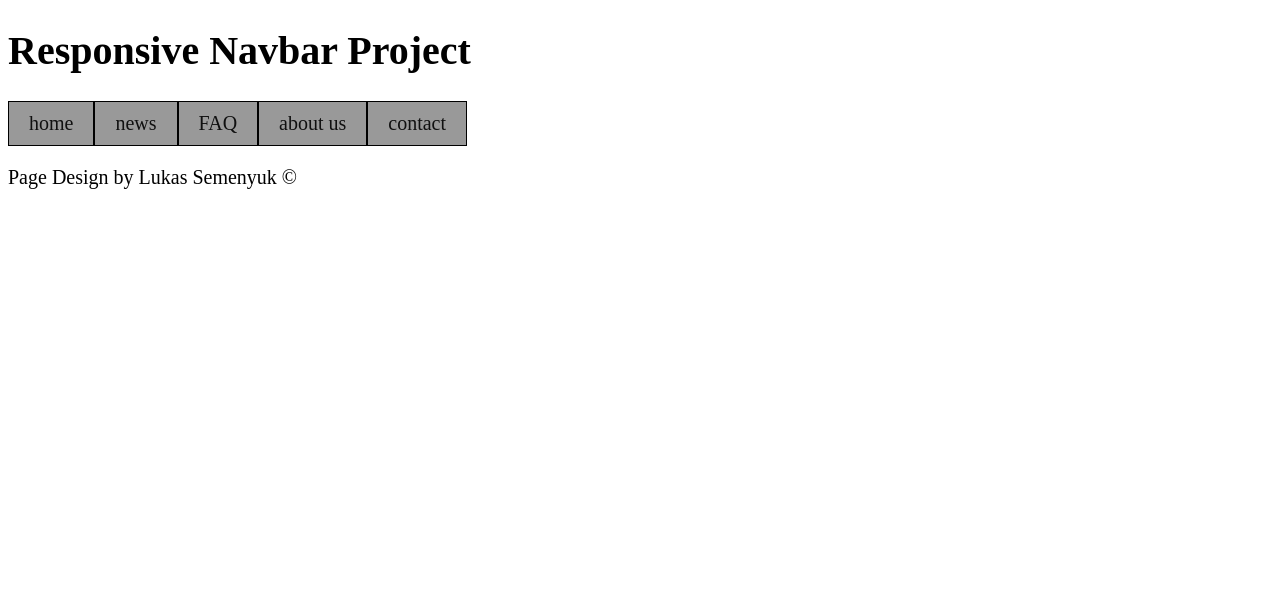
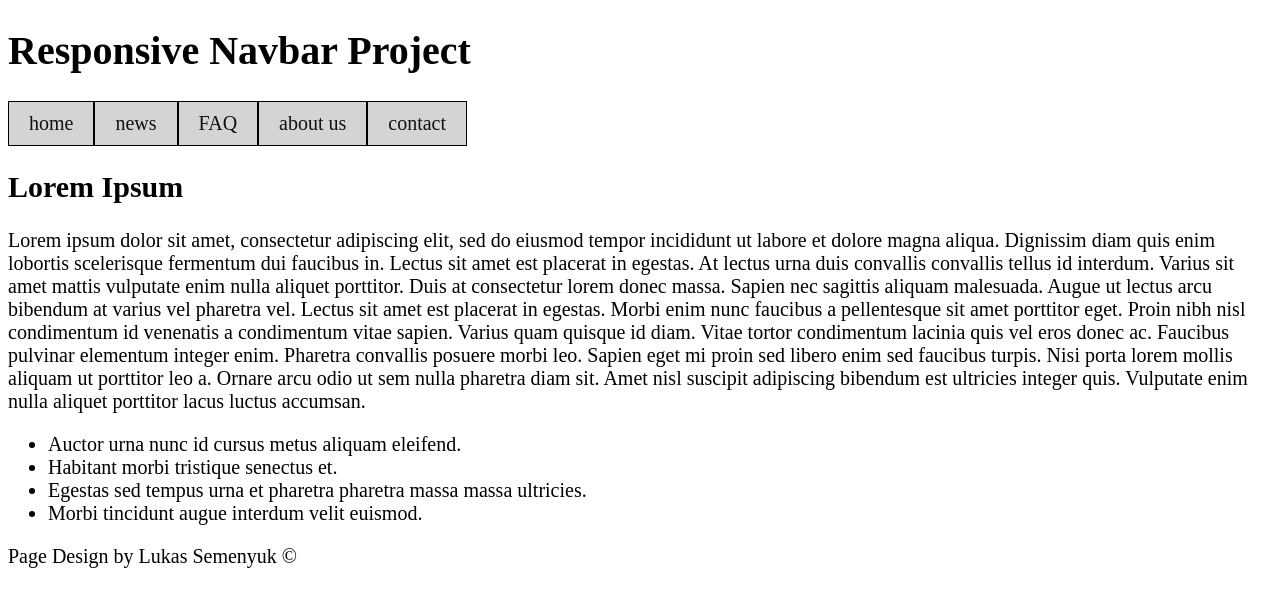
Before and after one commit to Lukasiku/Navbar-Project, a plain HTML site: page index.html in a window 1280 px wide. Drawn offline with Linux system fonts and the light colour scheme.

Commit message:
Adding Lorem Ipsum

```diff
--- a/index.html
+++ b/index.html
@@ -10,6 +10,7 @@
 <body>
     <header>
         <h1>Responsive Navbar Project</h1>
+        <nav id="menu"></nav>
         <nav>
             <ul>
                 <li><a href="index.html">home</a></li>
@@ -21,7 +22,35 @@
         </nav>
     </header>
     <main>
+        <!-- Fuller Html text-->
 
+        <h2> Lorem Ipsum</h2>
+        <p>Lorem ipsum dolor sit amet, consectetur adipiscing elit,
+            sed do eiusmod tempor incididunt ut labore et dolore magna
+            aliqua. Dignissim diam quis enim lobortis scelerisque
+            fermentum dui faucibus in. Lectus sit amet est placerat
+            in egestas. At lectus urna duis convallis convallis tellus
+            id interdum. Varius sit amet mattis vulputate enim nulla
+            aliquet porttitor. Duis at consectetur lorem donec massa.
+            Sapien nec sagittis aliquam malesuada. Augue ut lectus arcu
+            bibendum at varius vel pharetra vel. Lectus sit amet est
+            placerat in egestas. Morbi enim nunc faucibus a pellentesque
+            sit amet porttitor eget. Proin nibh nisl condimentum id
+            venenatis a condimentum vitae sapien. Varius quam quisque
+            id diam. Vitae tortor condimentum lacinia quis vel eros donec
+            ac. Faucibus pulvinar elementum integer enim. Pharetra convallis
+            posuere morbi leo. Sapien eget mi proin sed libero enim sed
+            faucibus turpis. Nisi porta lorem mollis aliquam ut porttitor
+            leo a. Ornare arcu odio ut sem nulla pharetra diam sit. Amet
+            nisl suscipit adipiscing bibendum est ultricies integer quis.
+            Vulputate enim nulla aliquet porttitor lacus luctus accumsan.</p>
+            <ul>
+                <li>Auctor urna nunc id cursus metus aliquam eleifend.</li>
+                <li>Habitant morbi tristique senectus et.</li>
+                <li>Egestas sed tempus urna et pharetra pharetra
+                    massa massa ultricies.</li>
+                <li>Morbi tincidunt augue interdum velit euismod.</li>
+            </ul>
     </main>
     <footer id="footer">
         <p>Page Design by Lukas Semenyuk &copy;</p>
--- a/styles.css
+++ b/styles.css
@@ -1,5 +1,6 @@
 body {
     font-size: 125%;
+
 }
 
 nav ul {
@@ -13,7 +14,7 @@ nav a {
     text-decoration: none;
     display: block;
     padding: 0.5em 1em;
-    background-color: #999999;
+    background-color: #d4d4d4;
     color: #101010;
     border: 1px solid black;
 }
@@ -21,3 +22,15 @@ nav a {
 nav a:hover {
     background-color: #f9f9f9;
 }
+
+a:link {
+    color:;
+}
+
+a:visited{
+    color:;
+}
+
+a:hover {
+    color:;
+}
```
